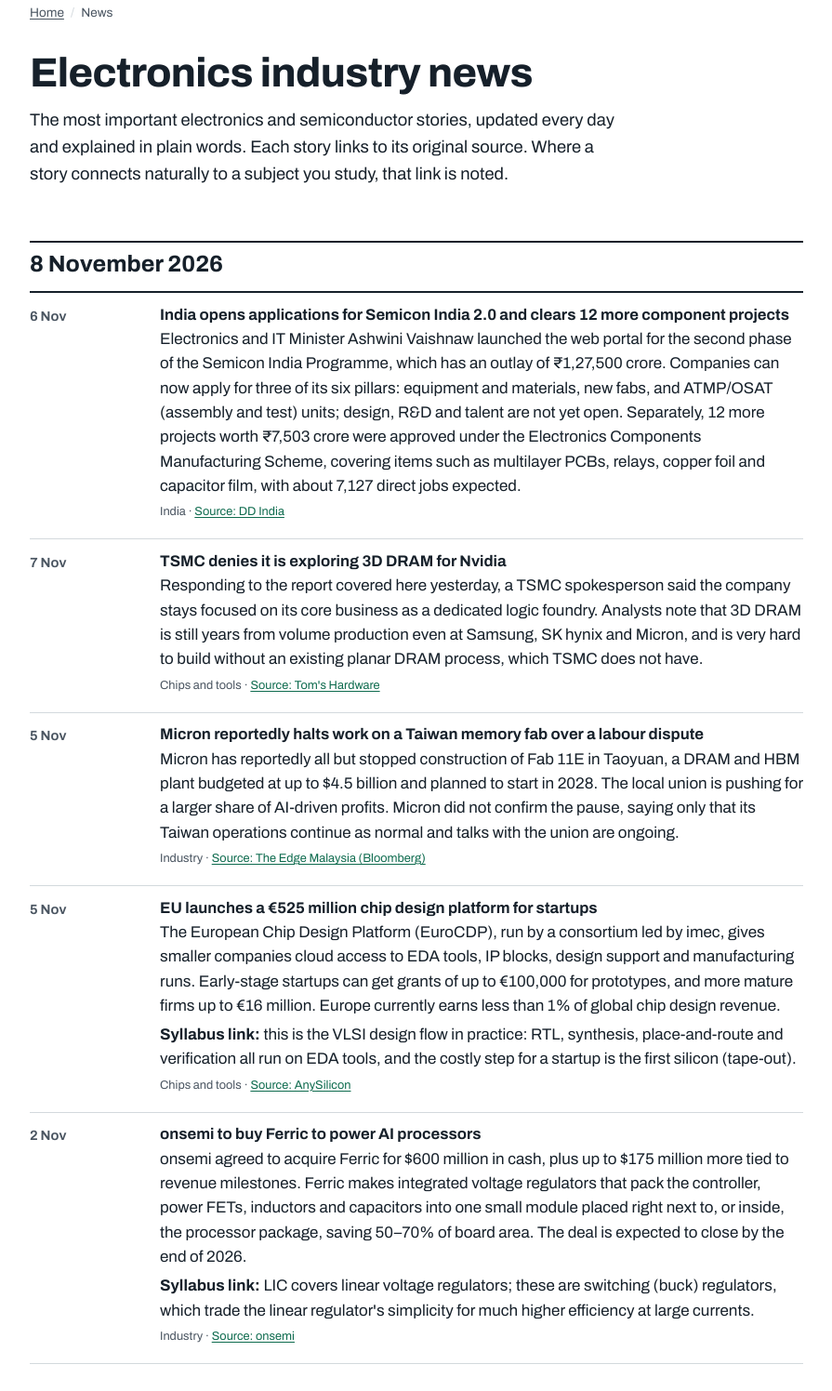
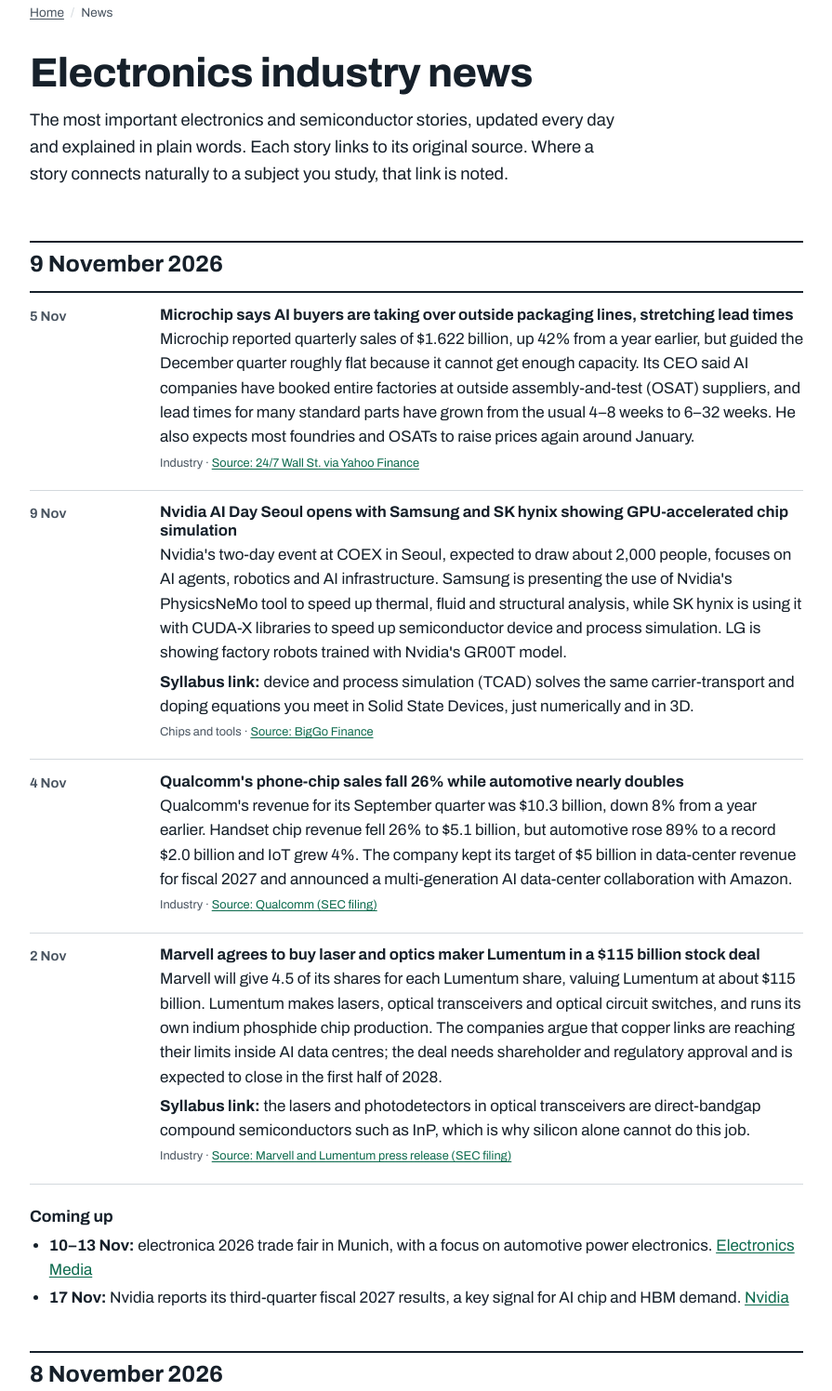
Before and after one commit to iamHari18/Hadeon123, a plain HTML site: page news/index.html in a window 1280 px wide. Shown: the part 74-1570 px from the top of the page at 93% size, without its empty margins (48-943 px from the left). Drawn offline with Linux system fonts and the light colour scheme.

Commit message:
News: 2026-11-09

```diff
--- a/news/index.html
+++ b/news/index.html
@@ -68,6 +68,50 @@
   Also update "Last updated" in the footer and <lastmod> for news/ in sitemap.xml.
 -->
 <!-- NEWEST DAY GOES HERE -->
+<section class="day" id="d-2026-11-09">
+<h2>9 November 2026</h2>
+<ul class="log">
+<li>
+<time datetime="2026-11-05">5 Nov</time>
+<div>
+<h3>Microchip says AI buyers are taking over outside packaging lines, stretching lead times</h3>
+<p>Microchip reported quarterly sales of $1.622 billion, up 42% from a year earlier, but guided the December quarter roughly flat because it cannot get enough capacity. Its CEO said AI companies have booked entire factories at outside assembly-and-test (OSAT) suppliers, and lead times for many standard parts have grown from the usual 4–8 weeks to 6–32 weeks. He also expects most foundries and OSATs to raise prices again around January.</p>
+<p class="tag">Industry · <a href="https://finance.yahoo.com/technology/ai/articles/chip-shortage-back-microchip-says-134647000.html">Source: 24/7 Wall St. via Yahoo Finance</a></p>
+</div>
+</li>
+<li>
+<time datetime="2026-11-09">9 Nov</time>
+<div>
+<h3>Nvidia AI Day Seoul opens with Samsung and SK hynix showing GPU-accelerated chip simulation</h3>
+<p>Nvidia's two-day event at COEX in Seoul, expected to draw about 2,000 people, focuses on AI agents, robotics and AI infrastructure. Samsung is presenting the use of Nvidia's PhysicsNeMo tool to speed up thermal, fluid and structural analysis, while SK hynix is using it with CUDA-X libraries to speed up semiconductor device and process simulation. LG is showing factory robots trained with Nvidia's GR00T model.</p>
+<p><b>Syllabus link:</b> device and process simulation (TCAD) solves the same carrier-transport and doping equations you meet in Solid State Devices, just numerically and in 3D.</p>
+<p class="tag">Chips and tools · <a href="https://finance.biggo.com/news/d1e28e33-3d30-4095-a88d-e3576b091b79">Source: BigGo Finance</a></p>
+</div>
+</li>
+<li>
+<time datetime="2026-11-04">4 Nov</time>
+<div>
+<h3>Qualcomm's phone-chip sales fall 26% while automotive nearly doubles</h3>
+<p>Qualcomm's revenue for its September quarter was $10.3 billion, down 8% from a year earlier. Handset chip revenue fell 26% to $5.1 billion, but automotive rose 89% to a record $2.0 billion and IoT grew 4%. The company kept its target of $5 billion in data-center revenue for fiscal 2027 and announced a multi-generation AI data-center collaboration with Amazon.</p>
+<p class="tag">Industry · <a href="https://www.sec.gov/Archives/edgar/data/0000804328/000080432826000127/qcom092726erex991.htm">Source: Qualcomm (SEC filing)</a></p>
+</div>
+</li>
+<li>
+<time datetime="2026-11-02">2 Nov</time>
+<div>
+<h3>Marvell agrees to buy laser and optics maker Lumentum in a $115 billion stock deal</h3>
+<p>Marvell will give 4.5 of its shares for each Lumentum share, valuing Lumentum at about $115 billion. Lumentum makes lasers, optical transceivers and optical circuit switches, and runs its own indium phosphide chip production. The companies argue that copper links are reaching their limits inside AI data centres; the deal needs shareholder and regulatory approval and is expected to close in the first half of 2028.</p>
+<p><b>Syllabus link:</b> the lasers and photodetectors in optical transceivers are direct-bandgap compound semiconductors such as InP, which is why silicon alone cannot do this job.</p>
+<p class="tag">Industry · <a href="https://www.sec.gov/Archives/edgar/data/0001633978/000119312526442758/d163169dex991.htm">Source: Marvell and Lumentum press release (SEC filing)</a></p>
+</div>
+</li>
+</ul>
+<h3 class="watch">Coming up</h3>
+<ul>
+<li><b>10–13 Nov:</b> electronica 2026 trade fair in Munich, with a focus on automotive power electronics. <a href="https://www.electronicsmedia.info/2026/11/06/automotive-semiconductor-technology/">Electronics Media</a></li>
+<li><b>17 Nov:</b> Nvidia reports its third-quarter fiscal 2027 results, a key signal for AI chip and HBM demand. <a href="https://investor.nvidia.com/news/press-release-details/2026/NVIDIA-Sets-Conference-Call-for-Third-Quarter-Financial-Results/default.aspx">Nvidia</a></li>
+</ul>
+</section>
 <section class="day" id="d-2026-11-08">
 <h2>8 November 2026</h2>
 <ul class="log">
@@ -174,7 +218,7 @@
 </div>
 <footer class="foot">
 <div class="bar">
-<p>Hadeon is an independent study resource. Last updated <time datetime="2026-11-08">8 Nov 2026</time>.</p>
+<p>Hadeon is an independent study resource. Last updated <time datetime="2026-11-09">9 Nov 2026</time>.</p>
 <ul>
 <li><a href="../placement/">Placement</a></li>
 <li><a href="../study/">Study material</a></li>
--- a/sitemap.xml
+++ b/sitemap.xml
@@ -77,7 +77,7 @@
   </url>
   <url>
     <loc>https://iamhari18.github.io/Hadeon123/news/</loc>
-    <lastmod>2026-11-08</lastmod>
+    <lastmod>2026-11-09</lastmod>
     <priority>0.9</priority>
   </url>
   <url>
```
